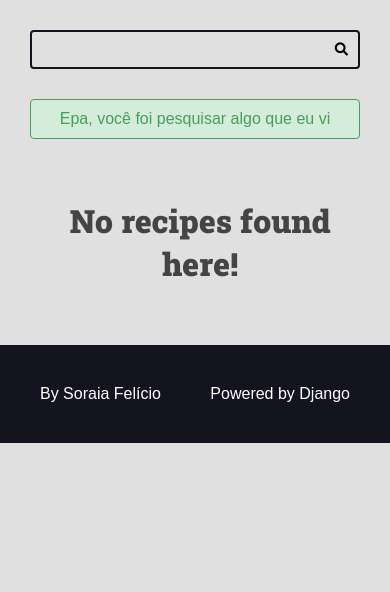
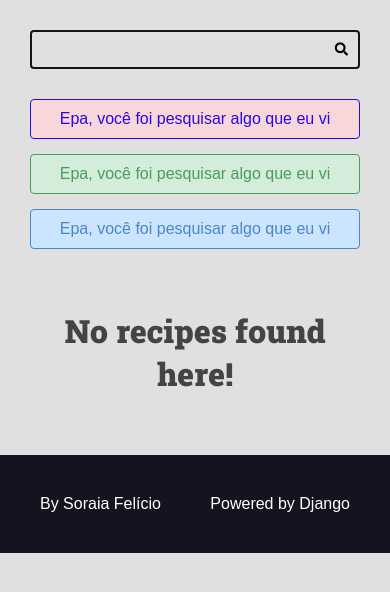
Before and after one commit to soraiapacheco/curso-django-projeto1, a Django app: page / in a window 390 px wide. Shown: the part 113-705 px from the top of the page. Run offline with Django 4.2, Linux system fonts and the light colour scheme; data that the repository does not hold is empty.

Commit message:
adjusting css to messages container and mobile

```diff
--- a/recipes/static/recipes/css/styles.css
+++ b/recipes/static/recipes/css/styles.css
@@ -297,6 +297,13 @@ h1,h2,h3,h4,h5,h6 {
 }
 
 /* Messages */
+
+.messages-container {
+    display: flex;
+    flex-flow: column nowrap;
+    gap: calc(var(--spacing-gutter-medium)/2);
+}
+
 .message {
     padding: 1rem;
     border-radius: 4px;
@@ -377,3 +384,9 @@ h1,h2,h3,h4,h5,h6 {
 .pagination .page-current {
     background: var(--color-primary-dark);
 }
+
+@media (max-width: 600px) {
+    .main-content-list {
+        grid-template-columns: repeat(auto-fit, minmax(100%,1fr));
+    }
+}
--- a/recipes/templates/recipes/partials/messages.html
+++ b/recipes/templates/recipes/partials/messages.html
@@ -1,5 +1,5 @@
 {% if messages  %}
-    <div class="main-content center container ">
+    <div class="main-content center container messages-container">
             {% for message in messages %}
                 <div class="message {{message.tags}}">
                     {{message}}
--- a/recipes/views.py
+++ b/recipes/views.py
@@ -17,7 +17,9 @@ PER_PAGE = int(os.environ.get('PER_PAGE', 6))  # Qty of recipes by page
 def home(request):
     recipes = Recipe.objects.filter(is_published=True).order_by('-id')
 
+    messages.error(request, 'Epa, você foi pesquisar algo que eu vi')
     messages.success(request, 'Epa, você foi pesquisar algo que eu vi')
+    messages.info(request, 'Epa, você foi pesquisar algo que eu vi')
 
     page_obj, pagination_range = make_pagination(request, recipes, PER_PAGE)
 
```
